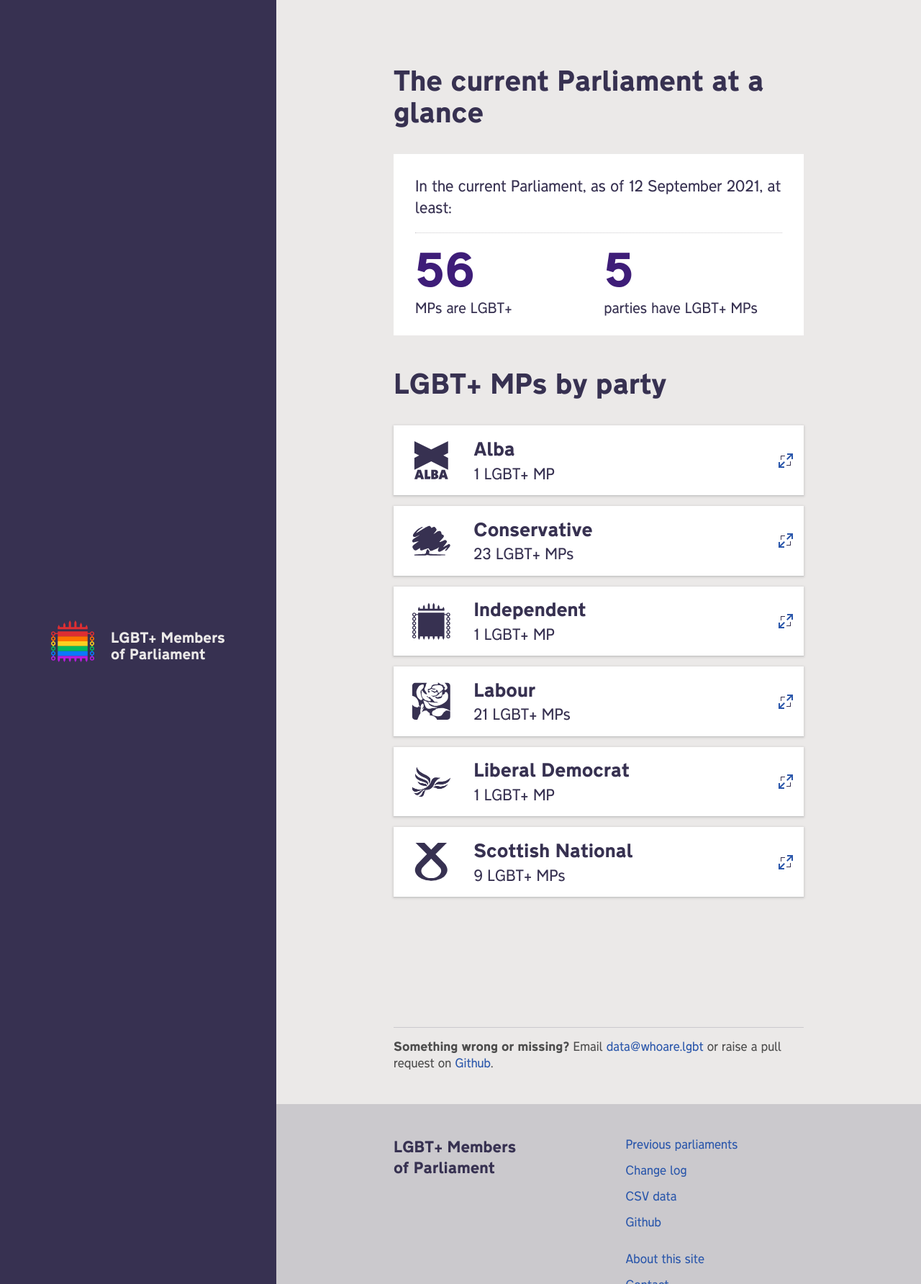
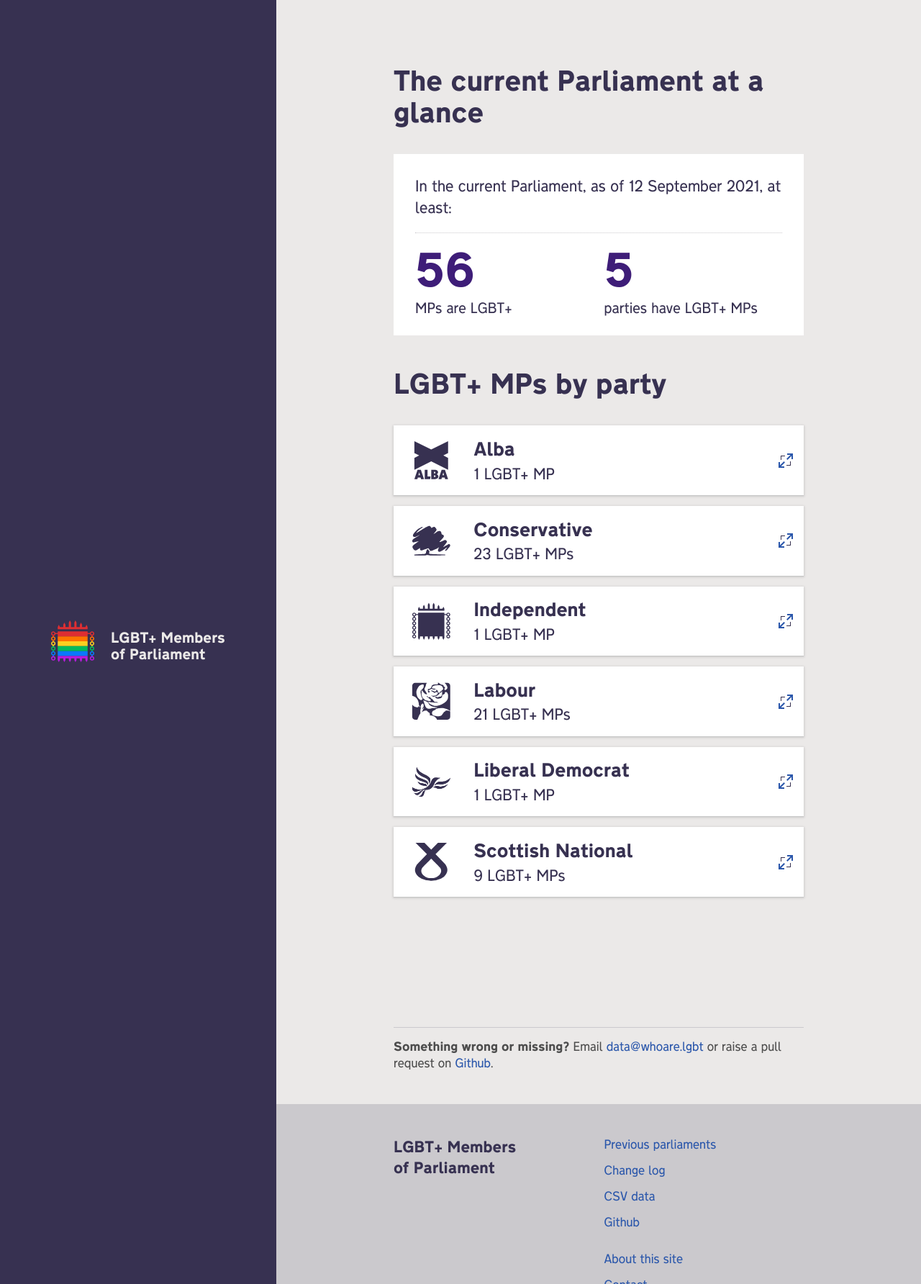
Before and after one commit to johnpeart/lgbt-mp, a Jekyll site: the page built from index.md, in a window 1280 px wide. Shown: the whole page at 72% size. Built offline with Jekyll 4.4.1, drawn with Linux system fonts in a browser that asks for light colours.

Commit message:
Fix padding

```diff
--- a/_sass/global/_footer.scss
+++ b/_sass/global/_footer.scss
@@ -59,3 +59,12 @@
     }
 
 }
+
+footer ul {
+
+    &.footer--navigation,
+    &.footer--other {
+        padding-left: 0
+    }
+
+}
```
